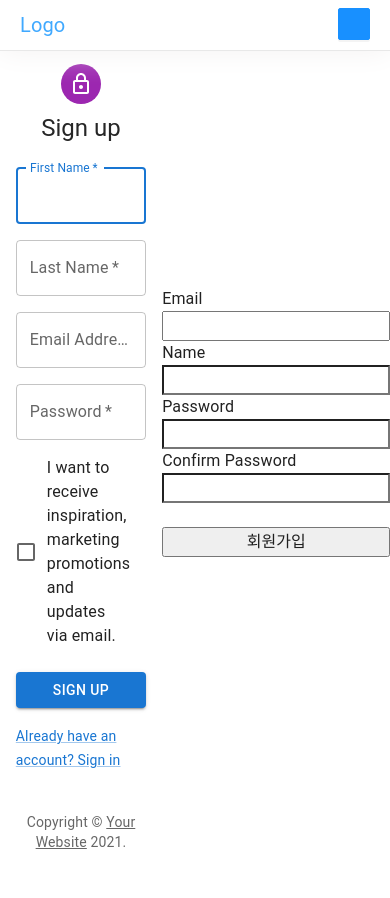
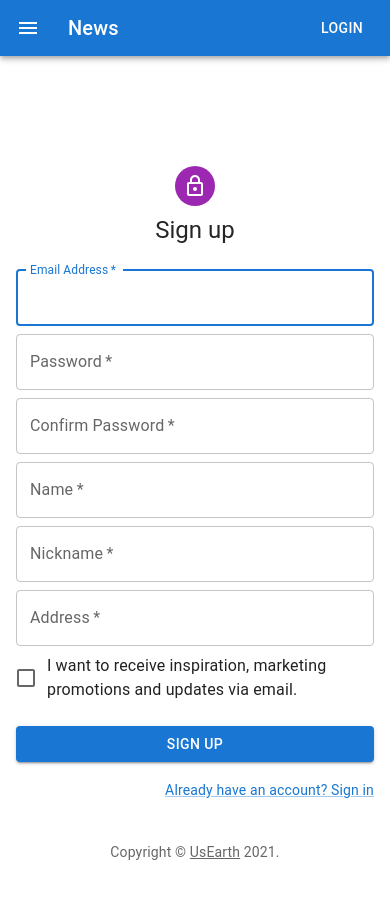
Before and after one commit to Tozinoo/MyProject, a React (Create React App) app in the folder boiler-plate/client/: page /register in a window 390 px wide. Before the commit the page ends 852 px from the top, so only its background shows below. Built offline with nearby package versions, Linux system fonts and the light colour scheme; no server answers.

Commit message:
boiler-plate

```diff
--- a/boiler-plate/client/src/components/views/NavBar/NavBar.js
+++ b/boiler-plate/client/src/components/views/NavBar/NavBar.js
@@ -1,57 +1,38 @@
-import React, { useState } from "react";
-import LeftMenu from "./Sections/LeftMenu";
-import RightMenu from "./Sections/RightMenu";
-import { Drawer, Button } from "antd";
-import Icon from "@ant-design/icons";
-import "./Sections/Navbar.css";
+import * as React from 'react';
+import AppBar from '@mui/material/AppBar';
+import Box from '@mui/material/Box';
+import Toolbar from '@mui/material/Toolbar';
+import Typography from '@mui/material/Typography';
+import Button from '@mui/material/Button';
+import IconButton from '@mui/material/IconButton';
+import MenuIcon from '@mui/icons-material/Menu';
 
-function NavBar() {
-    const [visible, setVisible] = useState(false);
 
-    const showDrawer = () => {
-        setVisible(true);
-    };
+export default function NavBar() {
+    return (
+        <Box sx={{ flexGrow: 1 }}>
+            <AppBar position="static">
+                <Toolbar>
+                    <IconButton
+                        size="large"
+                        edge="start"
+                        color="inherit"
+                        aria-label="menu"
+                        sx={{ mr: 2 }}
+                    >
+                        <MenuIcon />
+                    </IconButton>
+                    <Typography
+                        variant="h6"
+                        component="div"
+                        sx={{ flexGrow: 1 }}
+                    >
+                        News
+                    </Typography>
 
-    const onClose = () => {
-        setVisible(false);
-    };
-
-    return (
-        <nav
-            className="menu"
-            style={{ position: "fixed", zIndex: 5, width: "100%" }}
-        >
-            <div className="menu__logo">
-                <a href="/">Logo</a>
-            </div>
-            <div className="menu__container">
-                <div className="menu_left">
-                    <LeftMenu mode="horizontal" />
-                </div>
-                <div className="menu_rigth">
-                    <RightMenu mode="horizontal" />
-                </div>
-                <Button
-                    className="menu__mobile-button"
-                    type="primary"
-                    onClick={showDrawer}
-                >
-                    <Icon type="align-right" />
-                </Button>
-                <Drawer
-                    title="Basic Drawer"
-                    placement="right"
-                    className="menu_drawer"
-                    closable={false}
-                    onClose={onClose}
-                    visible={visible}
-                >
-                    <LeftMenu mode="inline" />
-                    <RightMenu mode="inline" />
-                </Drawer>
-            </div>
-        </nav>
+                    <Button href="/login" color="inherit">Login</Button>
+                </Toolbar>
+            </AppBar>
+        </Box>
     );
 }
-
-export default NavBar;
--- a/boiler-plate/client/src/components/views/NavBar/Sections/LeftMenu.js
+++ /dev/null
@@ -1,26 +0,0 @@
-import React from 'react';
-import { Menu } from 'antd';
-const SubMenu = Menu.SubMenu;
-const MenuItemGroup = Menu.ItemGroup;
-
-function LeftMenu(props) {
-  return (
-    <Menu mode={props.mode}>
-    <Menu.Item key="mail">
-      <a href="/">Home</a>
-    </Menu.Item>
-    <SubMenu title={<span>Blogs</span>}>
-      <MenuItemGroup title="Item 1">
-        <Menu.Item key="setting:1">Option 1</Menu.Item>
-        <Menu.Item key="setting:2">Option 2</Menu.Item>
-      </MenuItemGroup>
-      <MenuItemGroup title="Item 2">
-        <Menu.Item key="setting:3">Option 3</Menu.Item>
-        <Menu.Item key="setting:4">Option 4</Menu.Item>
-      </MenuItemGroup>
-    </SubMenu>
-  </Menu>
-  )
-}
-
-export default LeftMenu
--- a/boiler-plate/client/src/components/views/NavBar/Sections/Navbar.css
+++ /dev/null
@@ -1,87 +0,0 @@
-@import '~antd/dist/antd.css';
-
-.menu {
-  padding: 0 20px;
-  border-bottom: solid 1px #e8e8e8;
-  overflow: auto;
-  box-shadow: 0 0 30px #f3f1f1;
-  background-color: white;
-}
-
-.menu__logo {
-  width: 150px;
-  float: left;
-}
-
-.menu__logo a {
-  display: inline-block;
-  font-size: 20px;
-  padding: 19px 20px;
-}
-
-.menu__container .ant-menu-item {
-  padding: 0px 5px;
-}
-
-.menu__container .ant-menu-submenu-title {
-  padding: 10px 20px;
-}
-
-.menu__container .ant-menu-item a,
-.menu__container .ant-menu-submenu-title a {
-  padding: 10px 15px;
-}
-
-.menu__container .ant-menu-horizontal {
-  border-bottom: none;
-}
-
-.menu__container .menu_left {
-  float: left;
-}
-
-.menu__container .menu_rigth {
-  float: right;
-}
-
-.menu__mobile-button {
-  float: right;
-  height: 32px;
-  padding: 6px;
-  margin-top: 8px;
-  display: none !important; /* use of important to overwrite ant-btn */
-  background: #3e91f7;
-}
-
-.menu_drawer .ant-drawer-body {
-  padding: 0 !important;
-}
-
-/* align header of Drawer with header of page */
-.menu_drawer .ant-drawer-header {
-  padding: 14px 24px !important;
-}
-
-@media (max-width: 767px) {
-  .menu__mobile-button {
-    display: inline-block !important;
-  }
-
-  .menu_left,
-  .menu_rigth {
-    display: none;
-  }
-
-  .menu__logo a {
-    margin-left: -20px;
-  }
-
-  .menu__container .ant-menu-item,
-  .menu__container .ant-menu-submenu-title {
-    padding: 1px 20px;
-  }
-
-  .menu__logo a {
-    padding: 10px 20px;
-  }
-}
--- a/boiler-plate/client/src/components/views/NavBar/Sections/RightMenu.js
+++ /dev/null
@@ -1,45 +0,0 @@
-/* eslint-disable jsx-a11y/anchor-is-valid */
-import React from "react";
-import { Menu } from "antd";
-import axios from "axios";
-import { USER_SERVER } from "../../../../Config";
-import { withRouter } from "react-router-dom";
-
-import { useSelector } from "react-redux";
-
-function RightMenu(props) {
-    const user = useSelector((state) => state.user);
-
-    const logoutHandler = () => {
-        axios.get(`${USER_SERVER}/logout`).then((response) => {
-            if (response.status === 200) {
-                props.history.push("/login");
-            } else {
-                alert("Log Out Failed");
-            }
-        });
-    };
-
-    if (user.userData && !user.userData.isAuth) {
-        return (
-            <Menu mode={props.mode}>
-                <Menu.Item key="mail">
-                    <a href="/login">Signin</a>
-                </Menu.Item>
-                <Menu.Item key="app">
-                    <a href="/register">Signup</a>
-                </Menu.Item>
-            </Menu>
-        );
-    } else {
-        return (
-            <Menu mode={props.mode}>
-                <Menu.Item key="logout">
-                    <a onClick={logoutHandler}>Logout</a>
-                </Menu.Item>
-            </Menu>
-        );
-    }
-}
-
-export default withRouter(RightMenu);
--- a/boiler-plate/client/src/components/views/RegisterPage/RegisterPage.js
+++ b/boiler-plate/client/src/components/views/RegisterPage/RegisterPage.js
@@ -26,7 +26,7 @@ function Copyright(props) {
         >
             {"Copyright © "}
             <Link color="inherit" href="https://mui.com/">
-                Your Website
+                UsEarth
             </Link>{" "}
             {new Date().getFullYear()}
             {"."}
@@ -39,10 +39,13 @@ const theme = createTheme();
 const RegisterPage = (props) => {
     const dispatch = useDispatch();
 
+
     const [Email, setEmail] = useState("");
-    const [Name, setName] = useState("");
     const [Password, setPassword] = useState("");
     const [ConfirmPassword, setConfirmPassword] = useState("");
+    const [Name, setName] = useState("");
+    const [Nickname, setNickname] = useState("");
+    const [Address, setAddress] = useState("");
 
     const onEmailHandler = (event) => {
         setEmail(event.currentTarget.value);
@@ -53,8 +56,14 @@ const RegisterPage = (props) => {
     const onPasswordHandler = (event) => {
         setPassword(event.currentTarget.value);
     };
-    const onCornfirmPasswordHandler = (event) => {
+    const onConfirmPasswordHandler = (event) => {
         setConfirmPassword(event.currentTarget.value);
+    };
+    const onNicknameHandler = (event) => {
+        setNickname(event.currentTarget.value);
+    };
+    const onAddressHandler = (event) => {
+        setAddress(event.currentTarget.value);
     };
     const onSubmitHandler = (event) => {
         event.preventDefault();
@@ -65,8 +74,10 @@ const RegisterPage = (props) => {
 
         let body = {
             email: Email,
+            password: Password,
             name: Name,
-            password: Password,
+            nickname: Nickname,
+            address: Address
         };
 
         dispatch(registerUser(body)).then((response) => {
@@ -110,40 +121,24 @@ const RegisterPage = (props) => {
                             onSubmit={onSubmitHandler}
                             sx={{ mt: 3 }}
                         >
-                            <Grid container spacing={2}>
-                                <Grid item xs={12} sm={6}>
+                            <Grid container spacing={1}>
+                                <Grid item xs={12} >
                                     <TextField
-                                        autoComplete="given-name"
-                                        name="firstName"
-                                        required
-                                        fullWidth
-                                        id="firstName"
-                                        label="First Name"
-                                        autoFocus
-                                    />
-                                </Grid>
-                                <Grid item xs={12} sm={6}>
-                                    <TextField
-                                        required
-                                        fullWidth
-                                        id="lastName"
-                                        label="Last Name"
-                                        name="lastName"
-                                        autoComplete="family-name"
-                                    />
-                                </Grid>
-                                <Grid item xs={12}>
-                                    <TextField
+                                        value={Email}
+                                        onChange={onEmailHandler}
                                         required
                                         fullWidth
                                         id="email"
                                         label="Email Address"
                                         name="email"
                                         autoComplete="email"
+                                        autoFocus
                                     />
                                 </Grid>
                                 <Grid item xs={12}>
                                     <TextField
+                                        value={Password}
+                                        onChange={onPasswordHandler}
                                         required
                                         fullWidth
                                         name="password"
@@ -153,6 +148,56 @@ const RegisterPage = (props) => {
                                         autoComplete="new-password"
                                     />
                                 </Grid>
+                                <Grid item xs={12}>
+                                    <TextField
+                                        value={ConfirmPassword}
+                                        onChange={onConfirmPasswordHandler}
+                                        required
+                                        fullWidth
+                                        name="password"
+                                        label="Confirm Password"
+                                        type="password"
+                                        id="password"
+                                        autoComplete="new-password"
+                                    />
+                                </Grid>
+                                <Grid item xs={12} >
+                                    <TextField
+                                        value={Name}
+                                        onChange={onNameHandler}
+                                        required
+                                        fullWidth
+                                        id="Name"
+                                        label="Name"
+                                        name="Name"
+                                        autoComplete="name"
+                                    />
+                                </Grid>
+                                <Grid item xs={12}>
+                                    <TextField
+                                        value={Nickname}
+                                        onChange={onNicknameHandler}
+                                        required
+                                        fullWidth
+                                        id="nickname"
+                                        label="Nickname"
+                                        name="nickname"
+                                        autoComplete="nickname"
+                                    />
+                                </Grid>
+                                <Grid item xs={12}>
+                                    <TextField
+                                        value={Address}
+                                        onChange={onAddressHandler}
+                                        required
+                                        fullWidth
+                                        id="address"
+                                        label="Address"
+                                        name="address"
+                                        autoComplete="address"
+                                    />
+                                </Grid>
+
                                 <Grid item xs={12}>
                                     <FormControlLabel
                                         control={
@@ -175,7 +220,7 @@ const RegisterPage = (props) => {
                             </Button>
                             <Grid container justifyContent="flex-end">
                                 <Grid item>
-                                    <Link href="#" variant="body2">
+                                    <Link href="/login" variant="body2">
                                         Already have an account? Sign in
                                     </Link>
                                 </Grid>
@@ -185,7 +230,7 @@ const RegisterPage = (props) => {
                     <Copyright sx={{ mt: 5 }} />
                 </Container>
             </ThemeProvider>
-            <form
+            {/* <form
                 style={{ display: "flex", flexDirection: "column" }}
                 onSubmit={onSubmitHandler}
             >
@@ -206,12 +251,12 @@ const RegisterPage = (props) => {
                 <input
                     type="password"
                     value={ConfirmPassword}
-                    onChange={onCornfirmPasswordHandler}
+                    onChange={onConfirmPasswordHandler}
                 />
                 <br />
 
                 <button type="submit">회원가입</button>
-            </form>
+            </form> */}
         </div>
     );
 };
```
Also changed, not shown: boiler-plate/client/src/components/views/LoginPage/LoginPage.js (+12 -3 lines), 2 other files (tests, documents, lock files or other folders).
